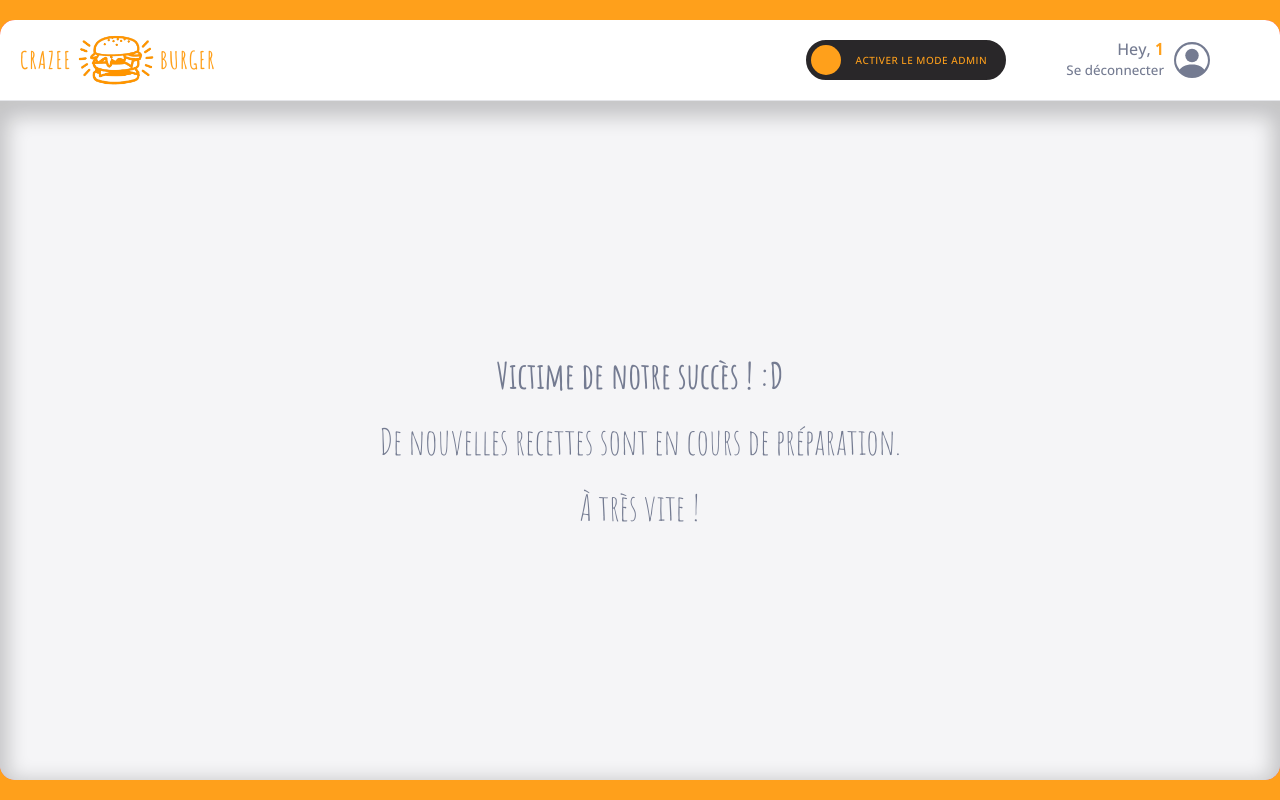
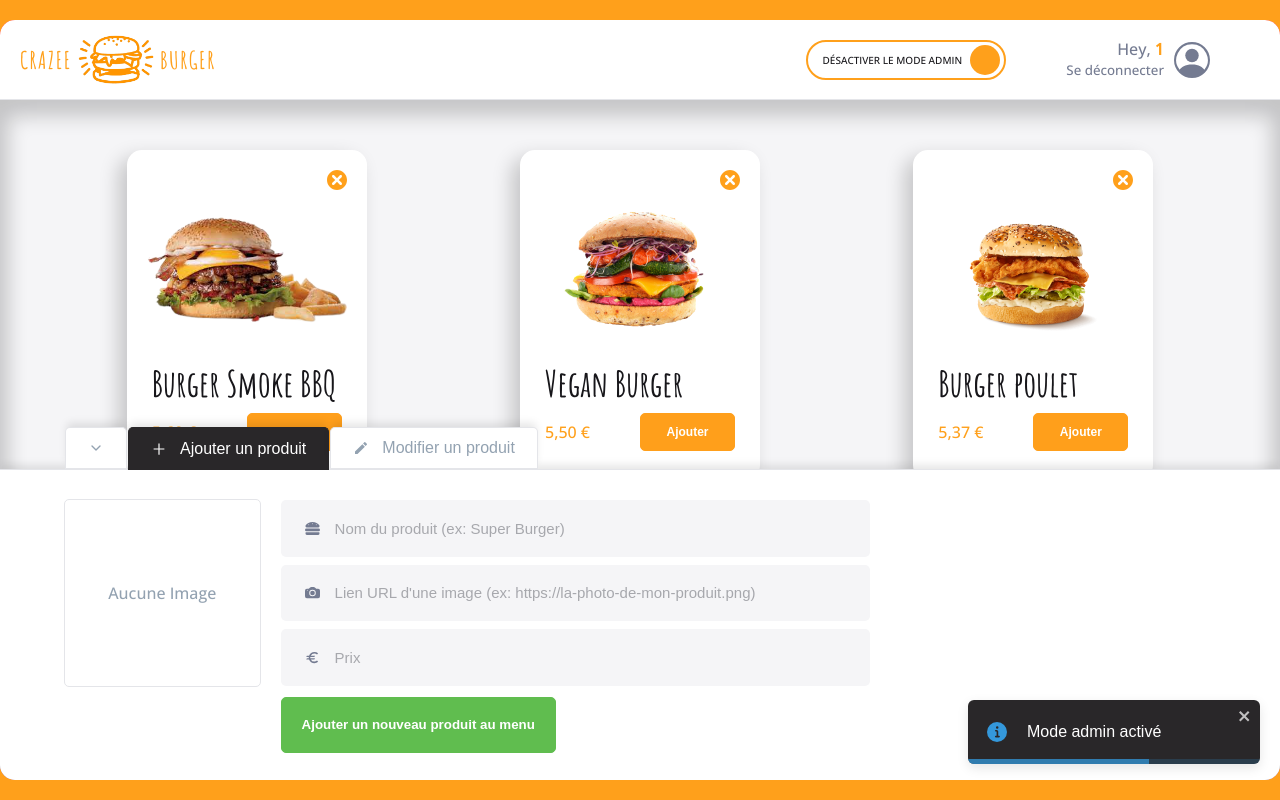
Before and after one commit to Ekkylibre/crazee-burger, a React (Vite) app: page /order/1 in a window 1280 px wide. Both pictures are taken after a click on the label 906 px from the left and 60 px from the top of the page. Built offline with nearby package versions, Linux system fonts and the light colour scheme.

Commit message:
💄 F08: ADMIN > AddForm > Add style

```diff
--- a/src/components/pages/login/LoginForm.jsx
+++ b/src/components/pages/login/LoginForm.jsx
@@ -4,7 +4,7 @@ import styled from "styled-components"
 import { IoChevronForward } from "react-icons/io5"
 import { BsPersonCircle } from "react-icons/bs"
 import TextInput from "../../reusable-ui/TextInput"
-import PrimaryButton from "../../reusable-ui/PrimaryButton"
+import Button from "../../reusable-ui/Button"
 import { theme } from "../../../theme"
 
 export default function LoginForm() {
@@ -41,7 +41,7 @@ export default function LoginForm() {
           Icon={<BsPersonCircle className="icon" />}
         />
 
-        <PrimaryButton
+        <Button
           label={"Accéder à mon espace"}
           Icon={<IoChevronForward className="icon" />}
         />
--- a/src/components/pages/order/Main/MainRightSide/Admin/AdminPanel/AddForm.jsx
+++ b/src/components/pages/order/Main/MainRightSide/Admin/AdminPanel/AddForm.jsx
@@ -1,7 +1,12 @@
-import { useContext, useState } from "react";
-import styled from "styled-components";
-import OrderContext from "../../../../../../context/OrderContext.jsx";
-import { FiCheck } from "react-icons/fi";
+import { useContext, useState } from "react"
+import styled from "styled-components"
+import OrderContext from "../../../../../../context/OrderContext.jsx"
+
+import TextInput from "../../../../../../reusable-ui/TextInput"
+import Button from "../../../../../../reusable-ui/Button"
+import ImagePreview from "./ImagePreview"
+import SubmitMessage from "./SubmitMessage"
+import { getInputTextsConfig } from "./inputTextConfig"
 
 export const EMPTY_PRODUCT = {
   id: "",
@@ -11,105 +16,88 @@ export const EMPTY_PRODUCT = {
 }
 
 export default function AddForm() {
-  const { handleAdd } = useContext(OrderContext)
-  const [newProduct, setNewProduct] = useState(EMPTY_PRODUCT)
-  const [isSubmitted, setisSubmitted] = useState(false)
+  // state
+  const { handleAdd, newProduct, setNewProduct } = useContext(OrderContext)
+  const [isSubmitted, setIsSubmitted] = useState(false)
 
-  const handleSubmit = (e) => {
-    e.preventDefault();
+  // comportements
+  const handleSubmit = (event) => {
+    event.preventDefault()
     const newProductToAdd = {
       ...newProduct,
       id: crypto.randomUUID(),
     }
+
     handleAdd(newProductToAdd)
     setNewProduct(EMPTY_PRODUCT)
 
-    displaySuccesMessage()
+    displaySuccessMessage()
   }
 
-  const handleChange = (e) => {
-    const { name, value } = e.target
+  const handleChange = (event) => {
+    const { name, value } = event.target
     setNewProduct({ ...newProduct, [name]: value })
   }
 
-  const displaySuccesMessage = () => {
-    setisSubmitted(true)
+  const displaySuccessMessage = () => {
+    setIsSubmitted(true)
     setTimeout(() => {
-      setisSubmitted(false)
+      setIsSubmitted(false)
     }, 2000)
   }
 
+  const inputTexts = getInputTextsConfig(newProduct)
+
+  // affichage
   return (
     <AddFormStyled onSubmit={handleSubmit}>
-      <div className="image-preview">
-        {newProduct.imageSource ? (
-          <img src={newProduct.imageSource} alt={newProduct.title} />
-        ) : (
-          <div>Aucune Image</div>
-        )}
-      </div>
-      <div className="input-field">
-        <input name="title" type="text" placeholder="Nom du produit (ex: Super Burger)" onChange={handleChange} value={newProduct.title} />
-        <input name="imageSource" type="text" placeholder="Lien URL d'une image (ex: https://la-photo-de-mon-produit.png)" onChange={handleChange} value={newProduct.imageSource} />
-        <input name="price" type="text" placeholder="Prix" onChange={handleChange} value={newProduct.price ? newProduct.price : ""} />
+      <ImagePreview imageSource={newProduct.imageSource} title={newProduct.title} />
+      <div className="input-fields">
+        {inputTexts.map((input) => (
+          <TextInput {...input} key={input.id} onChange={handleChange} version="minimalist" />
+        ))}
       </div>
       <div className="submit">
-        <button className="submit-button">Submit button</button>
-        {isSubmitted && (
-          <div className="submit-message">
-            <FiCheck />
-            <span>Ajouté avec succès !</span>
-          </div>
-        )}
+        <Button
+          className="submit-button"
+          label={"Ajouter un nouveau produit au menu"}
+          version="success"
+        />
+        {isSubmitted && <SubmitMessage />}
       </div>
     </AddFormStyled>
   )
 }
 
 const AddFormStyled = styled.form`
-  border: 1px solid black;
+  /* border: 2px solid black; */
   display: grid;
   grid-template-columns: 1fr 3fr;
   grid-template-rows: repeat(4, 1fr);
   height: 100%;
   width: 70%;
+  grid-column-gap: 20px;
+  grid-row-gap: 8px;
 
-  .image-preview {
-    background: red;
-    grid-area: 1/1/4/2;
-    display: flex;
-    justify-content: center;
-    align-items: center;
-
-    img {
-      width: 100%;
-      height: 100%;
-      object-fit: contain;
-      align-items: center;
-    }
-  }
-
-  .input-field {
-    background: blue;
-    grid-area: 1/-2/-2/-1;
+  .input-fields {
+    /* background: blue; */
+    grid-area: 1 / 2 / -2 / 3;
 
     display: grid;
-    grid-template-columns: 1fr;
-    grid-template-rows: repeat(3, 1fr);
+    grid-row-gap: 8px;
   }
 
   .submit {
-    background: green;
-    grid-area: 4/-2/-1/-1;
+    /* background: green; */
+    grid-area: 4 / -2 / -1 / -1;
     display: flex;
     align-items: center;
+    position: relative;
+    top: 3px;
 
     .submit-button {
-      width: 50%;
-    }
-
-    .submit-message {
-      width: 50%;
+      /* width: 50%; */
+      height: 100%;
     }
   }
-`;
+`
--- /dev/null
+++ b/src/components/pages/order/Main/MainRightSide/Admin/AdminPanel/ImagePreview.jsx
@@ -0,0 +1,41 @@
+import styled from "styled-components"
+import { theme } from "../../../../../../../theme"
+
+export default function ImagePreview({ imageSource, title }) {
+  return (
+    <ImagePreviewStyled>
+      {imageSource ? (
+        <img src={imageSource} alt={title} />
+      ) : (
+        <div className="empty-image">Aucune Image</div>
+      )}
+    </ImagePreviewStyled>
+  )
+}
+
+const ImagePreviewStyled = styled.div`
+  grid-area: 1 / 1 / 4 / 2;
+  display: flex;
+  justify-content: center;
+  align-items: center;
+
+  img {
+    width: 100px;
+    height: 100px;
+    object-fit: contain;
+    object-position: center;
+  }
+
+  .empty-image {
+    /* background-color: green; */
+    height: 100%;
+    width: 100%;
+    display: flex;
+    justify-content: center;
+    align-items: center;
+    border: 1px solid ${theme.colors.greyLight};
+    line-height: 1.5;
+    color: ${theme.colors.greySemiDark};
+    border-radius: ${theme.borderRadius.round};
+  }
+`
--- /dev/null
+++ b/src/components/pages/order/Main/MainRightSide/Admin/AdminPanel/SubmitMessage.jsx
@@ -0,0 +1,35 @@
+import styled from "styled-components"
+import { theme } from "../../../../../../../theme"
+import { FiCheck } from "react-icons/fi"
+
+export default function SubmitMessage() {
+  return (
+    <SubmitMessageStyled>
+      <FiCheck className="icon" />
+      <span className="message">Ajouté avec succès !</span>
+    </SubmitMessageStyled>
+  )
+}
+
+const SubmitMessageStyled = styled.div`
+  display: flex;
+  justify-content: center;
+  align-items: center;
+  margin-left: 5px;
+
+  .icon {
+    color: ${theme.colors.success};
+    margin-left: 10px;
+    width: 1em;
+    height: 1em;
+    border: 1px solid ${theme.colors.success};
+    border-radius: 50%;
+    vertical-align: middle;
+  }
+
+  .message {
+    margin-left: 5px;
+    font-size: ${theme.fonts.size.SM};
+    color: ${theme.colors.success};
+  }
+`
--- /dev/null
+++ b/src/components/pages/order/Main/MainRightSide/Admin/AdminPanel/inputTextConfig.jsx
@@ -0,0 +1,33 @@
+import { FaHamburger } from "react-icons/fa"
+import { BsFillCameraFill } from "react-icons/bs"
+import { MdOutlineEuro } from "react-icons/md"
+
+export const getInputTextsConfig = (newProduct) => [
+  {
+    id: "0",
+    name: "title",
+    value: newProduct.title,
+    type: "text",
+    placeholder: "Nom du produit (ex: Super Burger)",
+    Icon: <FaHamburger />,
+    version: "minimalist",
+  },
+  {
+    id: "1",
+    name: "imageSource",
+    value: newProduct.imageSource,
+    type: "text",
+    placeholder: "Lien URL d'une image (ex: https://la-photo-de-mon-produit.png)",
+    Icon: <BsFillCameraFill />,
+    version: "minimalist",
+  },
+  {
+    id: "2",
+    name: "price",
+    value: newProduct.price ? newProduct.price : "",
+    type: "text",
+    placeholder: "Prix",
+    Icon: <MdOutlineEuro />,
+    version: "minimalist",
+  },
+]
--- a/src/components/pages/order/Main/MainRightSide/Admin/AdminTabs.jsx
+++ b/src/components/pages/order/Main/MainRightSide/Admin/AdminTabs.jsx
@@ -1,9 +1,9 @@
 import { useContext } from "react"
 import styled from "styled-components"
-import Tab from "../../../../../reusable-ui/Tab.jsx"
+import Tab from "../../../../../reusable-ui/Tab"
 import { FiChevronDown, FiChevronUp } from "react-icons/fi"
-import { theme } from "../../../../../../theme/index.js"
-import OrderContext from "../../../../../context/OrderContext.jsx"
+import { theme } from "../../../../../../theme"
+import OrderContext from "../../../../../context/OrderContext"
 import { tabsConfig } from "./tabsConfig"
 
 export default function AdminTabs() {
--- a/src/components/pages/order/OrderPages.jsx
+++ b/src/components/pages/order/OrderPages.jsx
@@ -4,17 +4,17 @@ import Navbar from "./Navbar/Navbar";
 import Main from "./Main/MainRightSide/Main";
 import { useState } from "react";
 import OrderContext from "../../context/OrderContext";
-import { useParams } from "react-router-dom";
 import { fakeMenu } from "../../../fakeData/fakeMenu";
+import { EMPTY_PRODUCT } from "./Main/MainRightSide/Admin/AdminPanel/AddForm"
 
 
 export default function OrderPage() {
   // state
-  const { username } = useParams()
-  const [isModeAdmin, setIsModeAdmin] = useState(true)
+  const [isModeAdmin, setIsModeAdmin] = useState(false)
   const [isCollapsed, setIsCollapsed] = useState(false)
   const [currentTabSelected, setCurrentTabSelected] = useState("add")
-  const [menu, setMenu] = useState(fakeMenu.EMPTY)
+  const [menu, setMenu] = useState(fakeMenu.MEDIUM)
+  const [newProduct, setNewProduct] = useState(EMPTY_PRODUCT)
 
   // comportements
   const handleAdd = (newProduct) => {
@@ -41,7 +41,7 @@ export default function OrderPage() {
   }
 
   const resetMenu = () => {
-    setMenu(fakeMenu.SMALL)
+    setMenu(fakeMenu.MEDIUM)
   }
 
   const orderContextValue = {
@@ -51,11 +51,12 @@ export default function OrderPage() {
     setIsCollapsed,
     currentTabSelected,
     setCurrentTabSelected,
+    menu,
     handleAdd,
-    menu,
-    setMenu,
     handleDelete,
     resetMenu,
+    newProduct,
+    setNewProduct,
   }
 
   //affichage
@@ -63,7 +64,7 @@ export default function OrderPage() {
     <OrderContext.Provider value={orderContextValue}>
       <OrderPageStyled>
         <div className="container">
-          <Navbar username={username} />
+          <Navbar />
           <Main />
         </div>
       </OrderPageStyled>
--- a/src/components/reusable-ui/Card.jsx
+++ b/src/components/reusable-ui/Card.jsx
@@ -1,12 +1,11 @@
-import styled from "styled-components";
-import { theme } from "../../theme";
-import PrimaryButton from "./PrimaryButton";
+import styled from "styled-components"
+import { theme } from "../../theme"
+import Button from "./Button"
 import { TiDelete } from "react-icons/ti"
 
-
-export default function Card({ title, leftDescription, imageSource, hasDeleteButton, onDelete }) {
+export default function Card({ title, imageSource, leftDescription, hasDeleteButton, onDelete }) {
   return (
-        <CardStyled>
+    <CardStyled className="produit">
       {hasDeleteButton && (
         <button className="delete-button" aria-label="delete-button" onClick={onDelete}>
           <TiDelete className="icon" />
@@ -16,29 +15,28 @@ export default function Card({ title, leftDescription, imageSource, hasDeleteBut
       <div className="image">
         <img src={imageSource} alt={title} />
       </div>
-            <div className="info-text">
+      <div className="text-info">
         <div className="title">{title}</div>
         <div className="description">
           <div className="left-description">{leftDescription}</div>
           <div className="right-description">
-                        <PrimaryButton className="primary-button" label={"Ajouter"} />
+            <Button className="primary-button" label={"Ajouter"} />
           </div>
         </div>
       </div>
-        </CardStyled >
+    </CardStyled>
   )
 }
 
 const CardStyled = styled.div`
   background: ${theme.colors.white};
-    width: 240px;
+  width: 200px;
   height: 300px;
-    box-sizing: border-box;
   display: grid;
   grid-template-rows: 65% 1fr;
-    padding-left: 20px;
-    padding-right: 20px;
-    box-shadow: ${theme.shadows.medium};
+  padding: 20px;
+  padding-bottom: 10px;
+  box-shadow: -8px 8px 20px 0px rgb(0 0 0 / 20%);
   border-radius: ${theme.borderRadius.extraRound};
   position: relative;
 
@@ -75,6 +73,7 @@ const CardStyled = styled.div`
     width: 100%;
     height: auto;
     margin-top: 30px;
+    margin-bottom: 20px;
 
     img {
       width: 100%;
@@ -83,14 +82,14 @@ const CardStyled = styled.div`
     }
   }
 
-        .info-text {
+  .text-info {
     display: grid;
     grid-template-rows: 30% 70%;
     padding: 5px;
 
     .title {
       margin: auto 0;
-            font-size: ${theme.fonts.P4};
+      font-size: ${theme.fonts.size.P4};
       position: relative;
       bottom: 10px;
       font-weight: ${theme.fonts.weights.bold};
@@ -123,14 +122,14 @@ const CardStyled = styled.div`
         display: flex;
         justify-content: flex-end;
         align-items: center;
-                font-size: ${theme.fonts.P1};
+        font-size: ${theme.fonts.size.P1};
 
         .primary-button {
-                font-size: ${theme.fonts.XS};
+          font-size: ${theme.fonts.size.XS};
           cursor: pointer;
           padding: 12px;
         }
       }
     }
   }
-`;
+`
--- a/src/components/reusable-ui/PrimaryButton.jsx
+++ /dev/null
@@ -1,48 +0,0 @@
-import styled from "styled-components";
-
-export default function PrimaryButton({ label, Icon }) {
-    return <PramaryButtonStyled>
-        <span>{label}</span>
-        {Icon && Icon}
-    </PramaryButtonStyled>
-}
-
-const PramaryButtonStyled = styled.button`
-width: 100%;
-display: inline-flex;
-justify-content: center;
-align-items: center;
-position: relative;
-white-space: nowrap;
-white-space: nowrap;
-text-decoration: none;
-line-height: 1;
-
-padding: 18px 24px;
-border-radius: 5px;
-font-size: 15px;
-font-weight: 800;
-color: white;
-background-color: #ff9f1b;
-border: 1px solid #ff9f1b;
-
-
-&:hover:not(:disabled) {
-    background-color: white;
-    color: #ff9f1b;
-    border: 1px solid #ff9f1b;
-    transition: all 200ms ease-out;
-}
-
-&:active {
-    color: white;
-    background-color: #ff9f1b;
-    border: 1px solid #ff9f1b;
-}
-
-&:disabled {
-    opacity: 0.6;
-    cursor: not-allowed;
-}
-
-`;
--- a/src/components/reusable-ui/TextInput.jsx
+++ b/src/components/reusable-ui/TextInput.jsx
@@ -1,41 +1,80 @@
-import styled from "styled-components"
+import styled, { css } from "styled-components"
 import { theme } from "../../theme"
 
-export default function TextInput({ value, onChange, Icon, ...extraProps }) {
+export default function TextInput({
+  onChange,
+  Icon,
+  className,
+  version = "normal",
+  ...extraProps
+}) {
   return (
-    <InputStyled>
-      {Icon && Icon}
+    <TextInputStyled className={className} version={version}>
+      <div className="icon">{Icon && Icon}</div>
       <input onChange={onChange} type="text" {...extraProps} />
-    </InputStyled>
+    </TextInputStyled>
   )
 }
 
-const InputStyled = styled.div`
-  background-color: #fff;
+const TextInputStyled = styled.div`
   border-radius: ${theme.borderRadius.round};
   display: flex;
   align-items: center;
-  padding: 18px 24px;
-  margin: 18px 0; // could be handle in Parent too
-  /* white-space: nowrap; */
 
   .icon {
     font-size: ${theme.fonts.size.SM};
-    margin-right: 8px;
-    color: ${theme.colors.greySemiDark};
-    /* min-width: 1em; // that way, the icon size is NOT affected by width of the entire component. */
+    margin: 0 13px 0 8px;
+    display: flex; // to center icon vertically
   }
 
   input {
     border: none;
     font-size: ${theme.fonts.size.SM};
+    width: 100%;
+
+    &::placeholder {
+      color: ${theme.colors.greyMedium};
+    }
+  }
+
+  /* ${(props) => {
+    if (props.version === "normal") return extraStyleNormal
+    if (props.version === "minimalist") return extraStyleMinimalist
+  }} */
+
+  ${({ version }) => extraStyle[version]}
+`
+
+const extraStyleNormal = css`
+  background-color: ${theme.colors.white};
+  padding: 18px 28px;
+  color: ${theme.colors.greySemiDark};
+
+  input {
     color: ${theme.colors.dark};
-    width: 100%;
-    /* display: flex; */
 
     &::placeholder {
       background: ${theme.colors.white};
-      color: ${theme.colors.greyMedium};
     }
   }
 `
+
+const extraStyleMinimalist = css`
+  background-color: ${theme.colors.background_white};
+  padding: 8px 16px;
+  color: ${theme.colors.greyBlue};
+
+  input {
+    background: ${theme.colors.background_white}; ////+
+    color: ${theme.colors.dark};
+
+    &:focus {
+      outline: 0; //// add outline
+    }
+  }
+`
+
+const extraStyle = {
+  normal: extraStyleNormal,
+  minimalist: extraStyleMinimalist,
+}
```
Lines whose indentation alone changed are shown as unchanged.
